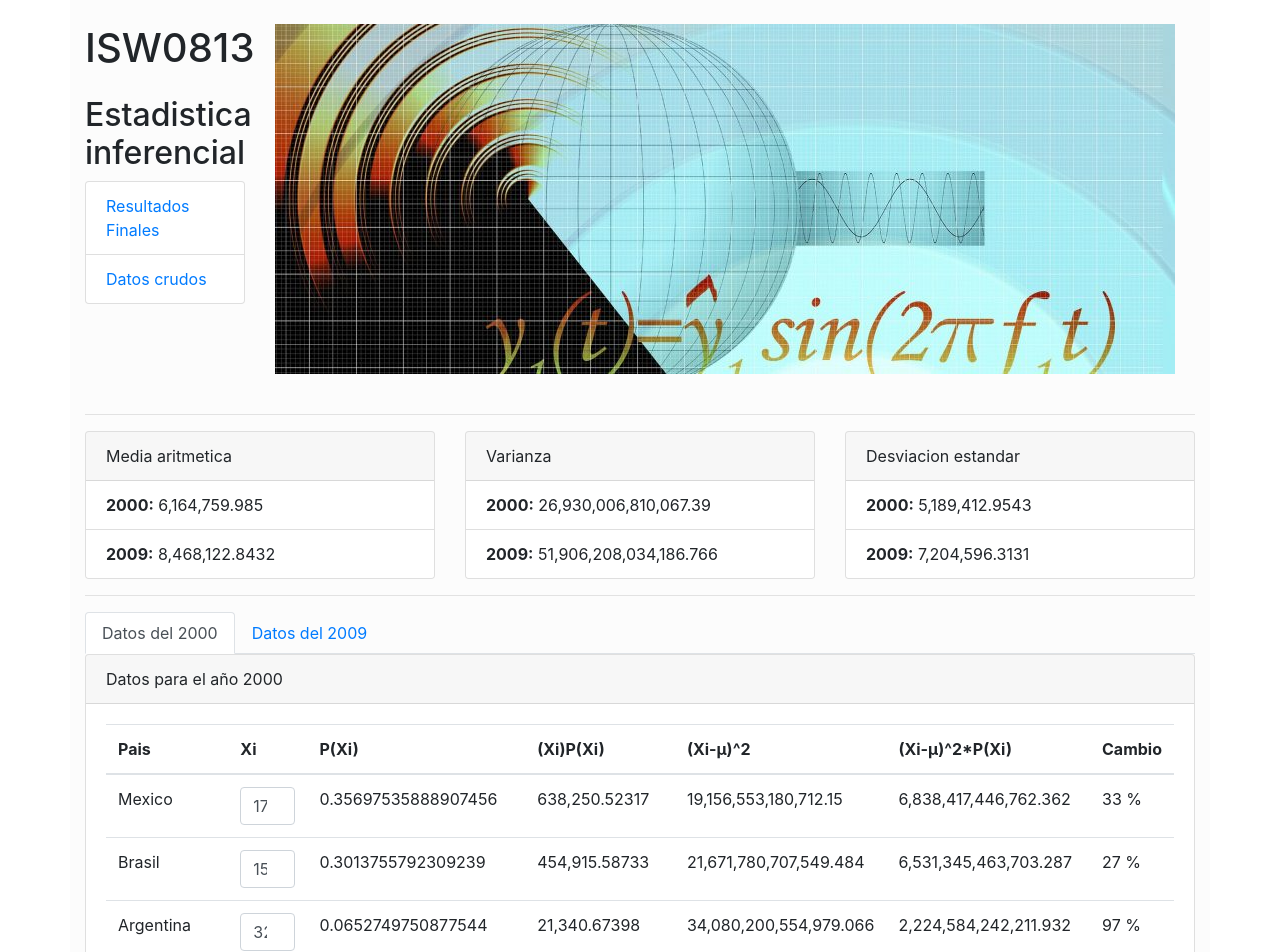
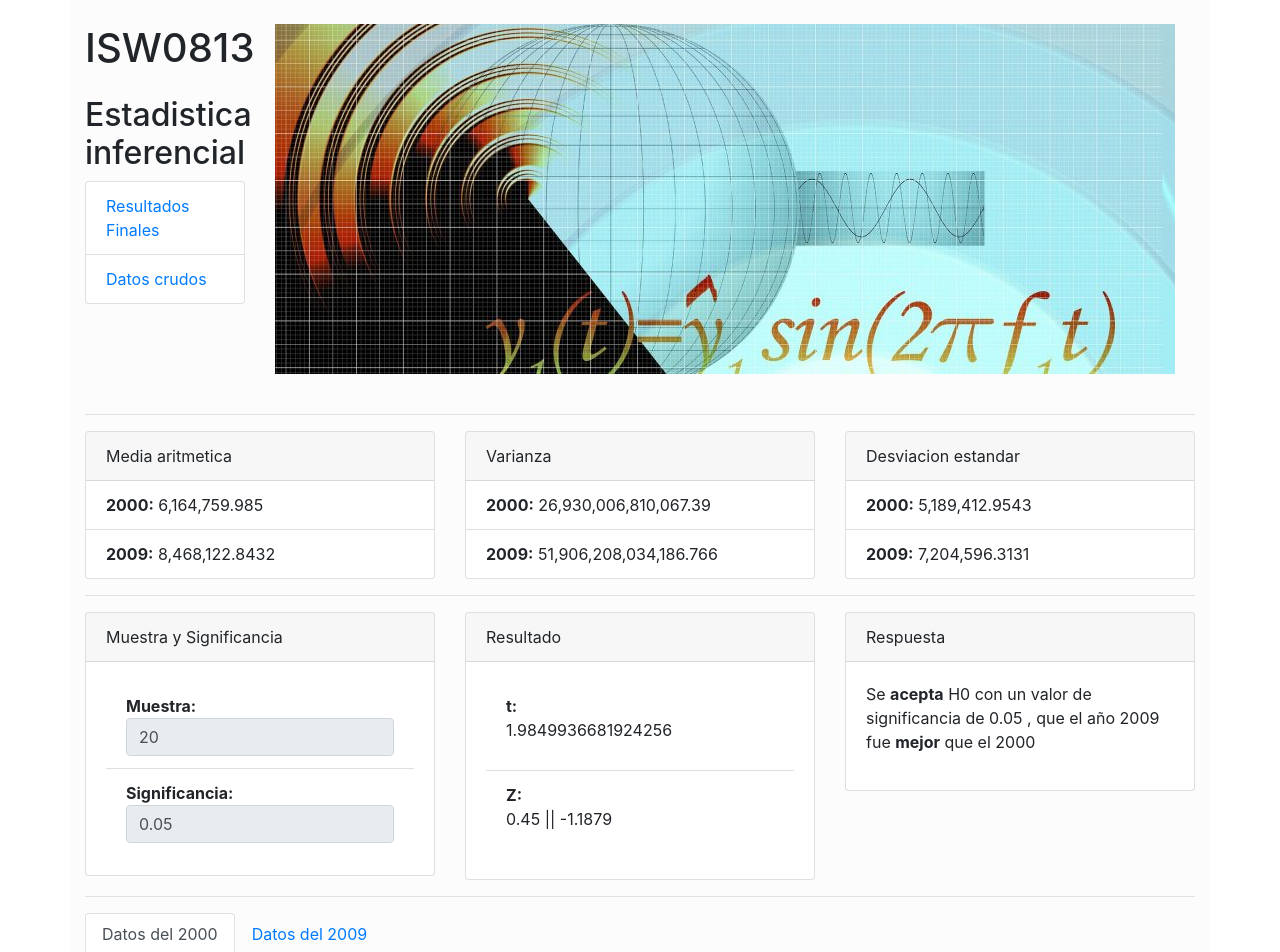
Before and after one commit to iMrLopez/ISW0813, an Angular app: page / in a window 1280 px wide. Shown: the top 952 px of the page. Built offline with nearby package versions, Linux system fonts and the light colour scheme.

Commit message:
Sync
Sync

```diff
--- a/src/app/app.component.html
+++ b/src/app/app.component.html
@@ -22,7 +22,9 @@
   </div>
   <hr />
   <!-- TARJETAS DE RESUMEN -->
-  <div class="row" id="resumen">
+  <div  id="resumen">
+    <!-- Ejercicios 1,2,3-->
+    <div class="row">
       <div class="col-md-4">
         <div class="card">
           <div class="card-header">
@@ -78,6 +80,73 @@
       </div>
     </div>
     <hr />
+    <!-- Ejercicio 4-->
+    <div class="row">
+      <div class="col-md-4">
+        <div class="card">
+          <div class="card-header">
+            Muestra y Significancia
+          </div>
+          <div class="card-body">
+            <ul class="list-group list-group-flush">
+              <li class="list-group-item">
+                <b>Muestra:</b>
+                  <input
+                  type="number"
+                  class="form-control"
+                  value="{{PruebaHipotesis.Muestra}}"
+                  (change)="setPruebaHipotesisEnvironment()"
+                  style="WIDTH: 100%;"
+                  disabled>
+              </li>
+              <li class="list-group-item">
+                <b>Significancia:</b>
+                <input
+                  type="number"
+                  class="form-control"
+                  value="{{PruebaHipotesis.Significancia}}"
+                  (change)="setPruebaHipotesisEnvironment()"
+                  style="WIDTH: 100%;"
+                  disabled>
+              </li>
+            </ul>
+          </div>
+        </div>
+      </div>
+      <hr />
+      <div class="col-md-4">
+        <div class="card">
+          <div class="card-header">
+            Resultado
+          </div>
+          <div class="card-body">
+              <ul class="list-group list-group-flush">
+                  <li class="list-group-item">
+                    <b>t:</b>
+                    <p>{{ PruebaHipotesis.f1 }}</p>
+                  </li>
+                  <li class="list-group-item">
+                    <b>Z:</b>
+                    <p>{{ PruebaHipotesis.Z['val1'] }} || {{ PruebaHipotesis.Z['val2'] | number: "1.1-4" }}</p>
+                  </li>
+                </ul>
+          </div>
+        </div>
+      </div>
+      <hr />
+      <div class="col-md-4">
+        <div class="card">
+          <div class="card-header">
+            Respuesta
+          </div>
+          <div class="card-body">
+            <p>Se <b>{{(PruebaHipotesis.Z['val1'] > 0)?'acepta':'rechaza'}}</b> H0 con un valor de significancia de {{PruebaHipotesis.Significancia}} , que el año 2009 fue <b>{{(PruebaHipotesis.Z['val1'] > 0)?'mejor':'peor'}}</b> que el 2000</p>
+          </div>
+        </div>
+      </div>
+    </div>
+    <hr />
+  </div>
   <!-- DETALLE DE LOS DATOS -->
   <div class="row" id="datosCrudos">
     <div class="col-md-12">
@@ -134,9 +203,15 @@
                 <tbody>
                   <tr *ngFor="let item of data">
                     <td>{{ item.Pais }}</td>
-                    <td><input type="number" (change)="valorCambiado($event,item.Pais,varSelectedTab)" class="form-control" value="{{item[2000]}}" style="WIDTH: 100%;"></td>
+                    <td>
+                      <input
+                        type="number"
+                        (change)="valorCambiado($event,item.Pais,varSelectedTab)"
+                        class="form-control"
+                        value="{{item[2000]}}"
+                        style="WIDTH: 100%;">
+                      </td>
                     <td>{{ item["P(Xi)"][varSelectedTab] }}</td>
-
                     <!-- Si no es la linea del total muestra el detalle de la linea actual, si es la linea del total muestra niu-->
                     <td *ngIf="item.Pais != 'Total'">
                       {{ item["(Xi)P(Xi)"][varSelectedTab] | number: "3.1-5" }}
--- a/src/app/app.component.ts
+++ b/src/app/app.component.ts
@@ -1,5 +1,5 @@
 import { Component } from '@angular/core';
-import json from '../assets/data/master.json'; //Leo los datos de master.json para comenzar
+import json from '../assets/data/master.json'; // Leo los datos de master.json para comenzar
 import { DoCalculationsService } from './shared/services/do-calculations.service.js';
 
 @Component({
@@ -9,35 +9,59 @@ import { DoCalculationsService } from './shared/services/do-calculations.service
 })
 export class AppComponent {
   title = 'ISW0813';
-  data: any = json; //Guardo los datos que estan en assets/data/master.json como un array asociativo
-  varSelectedTab: number = 2000; //El primer set de valores que mostramos es el del año 2000
+  data: any = json; // Guardo los datos que estan en assets/data/master.json como un array asociativo
+  PruebaHipotesis: any = new Object();
+  varSelectedTab: number = 2000; // El primer set de valores que mostramos es el del año 2000
 
-  //Construye la instancia de la vista y ejecuta los calculos iniciales
+  // Construye la instancia de la vista y ejecuta los calculos iniciales
   constructor(private service: DoCalculationsService) {
+    // Set default data
+
+    this.PruebaHipotesis.Muestra = 20;
+    this.PruebaHipotesis.Significancia = 0.05;
+
     this.doCalculation();
+    this.setPruebaHipotesisEnvironment();
   }
 
-  //Se ejecuta cada vez que se selecciona una pestaña, se utiliza para actualizar la UI
+  // Crea el ambiente para trabajar con PruebaHipotesis
+  setPruebaHipotesisEnvironment() {
+
+    this.PruebaHipotesis.μ = { 2000: this.data[this.data.length - 1].μ['2000'], 2009: this.data[this.data.length - 1].μ['2009']};
+    this.PruebaHipotesis.Sx = { 2000:  this.data[this.data.length - 1].σ['2000'], 2009: this.data[this.data.length - 1].σ['2009']};
+    this.PruebaHipotesis.X = { 2000: 0, 2009: 0};
+    this.PruebaHipotesis.gL = this.PruebaHipotesis.Muestra - 1;
+
+    this.PruebaHipotesis.f1 = this.service.obtenerValordeT(this.PruebaHipotesis); // Formula de T
+    this.PruebaHipotesis.Z = { val1: 0.5 - this.PruebaHipotesis.Significancia, val2:  0};
+    this.PruebaHipotesis.Z.val2 = this.service.obtenerValordeZ(this.PruebaHipotesis); // Formula de Z
+
+    console.log(this.PruebaHipotesis.f1);
+  }
+
+
+
+  // Se ejecuta cada vez que se selecciona una pestaña, se utiliza para actualizar la UI
   selectedTab(selected) {
     this.varSelectedTab = (selected);
   }
 
-  //Se ejecuta cada vez que se modifica un Xi en la tabla de datos crudos, reasigna el valor y realiza los calculos de nuevo
-  valorCambiado(event: any, pais, anno) { // without type info
+  // Se ejecuta cada vez que se modifica un Xi en la tabla de datos crudos, reasigna el valor y realiza los calculos de nuevo
+  valorCambiado(event: any, pais, anno) { //  without type info
     let paisCambiado = this.data.filter(x => x['Pais'] === pais);
     paisCambiado[0][anno] = event.target.value;
     this.recalculateTotal();
     this.doCalculation();
   }
 
-  //Llama a las funciones en el servicio en el path app/shared/services/do-calculations.service.spec.ts
+  // Llama a las funciones en el servicio en el path app/shared/services/do-calculations.service.spec.ts
   doCalculation() {
     this.service.obtenerPromedio(this.data);
     this.service.obtenerVarianza(this.data);
   }
 
 
-  recalculateTotal() { //TODO esto no funciona
+  recalculateTotal() { // TODO esto no funciona
     let total = 0;
     this.data.forEach(element => {
       total += (element[this.varSelectedTab]);
--- a/src/app/shared/services/do-calculations.service.ts
+++ b/src/app/shared/services/do-calculations.service.ts
@@ -82,4 +82,14 @@ export class DoCalculationsService {
     });
   }
 
+  // Obtiene el valor de T
+  obtenerValordeT(PruebaHipotesis: any) {
+    return (PruebaHipotesis.μ['2009'] - PruebaHipotesis.μ['2000']) / (PruebaHipotesis.Sx['2000'] / Math.sqrt(PruebaHipotesis.Muestra));
+  }
+
+  //Obtiene el valor de Z para H0 y H1
+  obtenerValordeZ(PruebaHipotesis: any) {
+    return (PruebaHipotesis.Z['val1'] - PruebaHipotesis.μ['2000']) / PruebaHipotesis.Sx['2000'];
+  }
+
 }
```
Also changed, not shown: 1 other file (tests, documents, lock files or other folders). Lines whose indentation alone changed are shown as unchanged.
